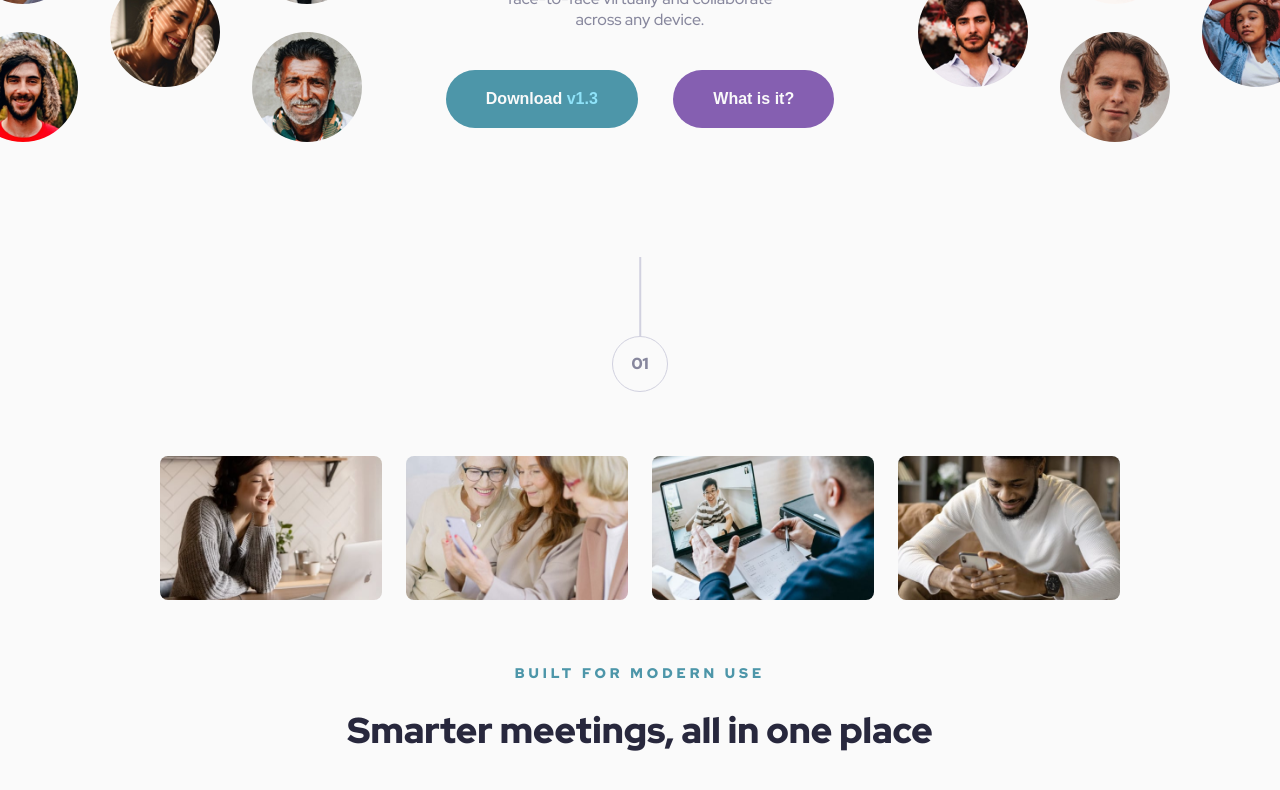
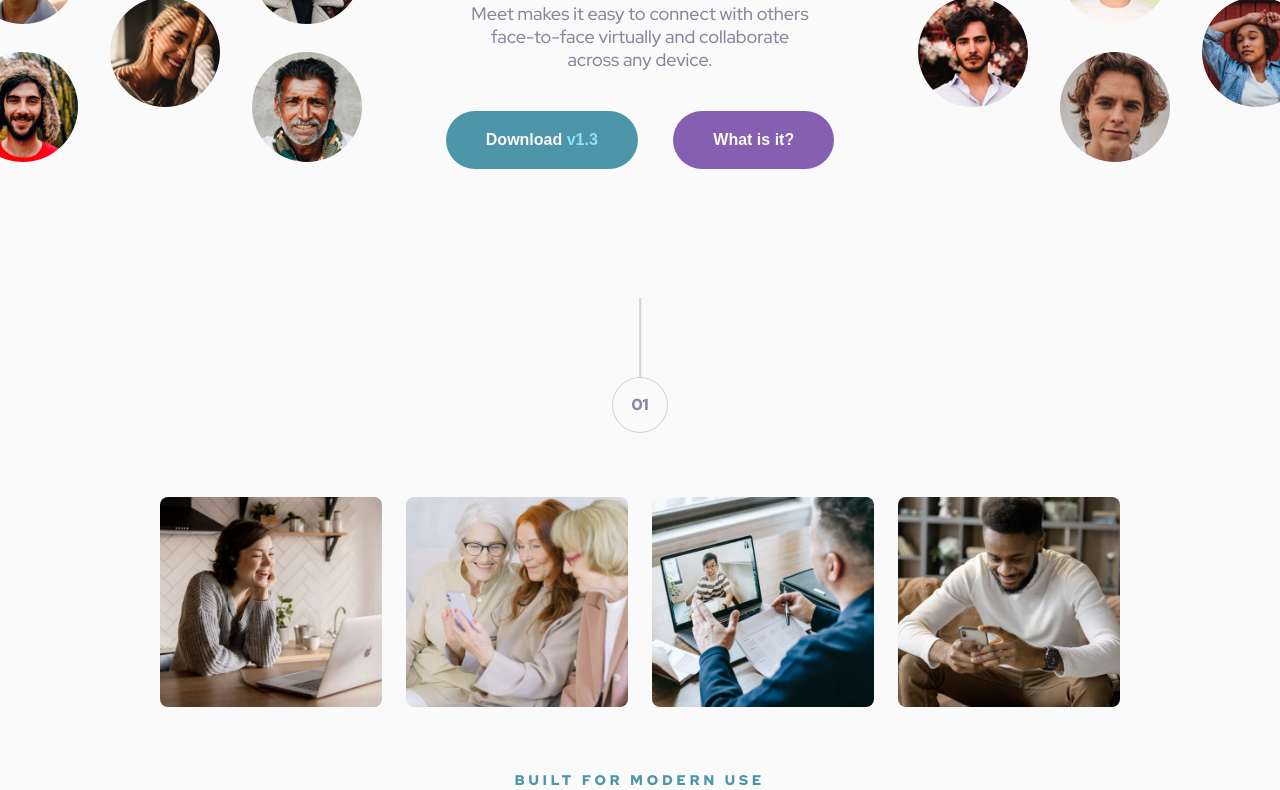
Before and after one commit to maryam-hytham/meet-landing-page, a plain HTML site: page index.html in a window 1280 px wide. Shown: the part 404-1194 px from the top of the page. Drawn offline with Linux system fonts and the light colour scheme.

Commit message:
Update styles for improved layout and responsiveness on larger screens

```diff
--- a/styles.css
+++ b/styles.css
@@ -124,7 +124,7 @@ button {
 .image__collage img {
   grid-column: span 1;
   grid-row: span 1;
-  height: 144px;
+
   object-fit: cover;
   width: 100%;
   border-radius: 8px;
@@ -196,6 +196,12 @@ button {
     body {
       padding: 5rem 10rem;
     }
+    h1 {
+      font-size: 4rem;
+    }
+    p {
+      font-size: 18px;
+    }
     .faces {
       display: none;
     }
@@ -211,6 +217,9 @@ button {
       min-height: 300px;
       text-align: center;
     }
+    .image__collage {
+      g
+    }
     .footer {
       margin: -28px -10rem -5rem;
       padding: 4rem 2rem;
```
